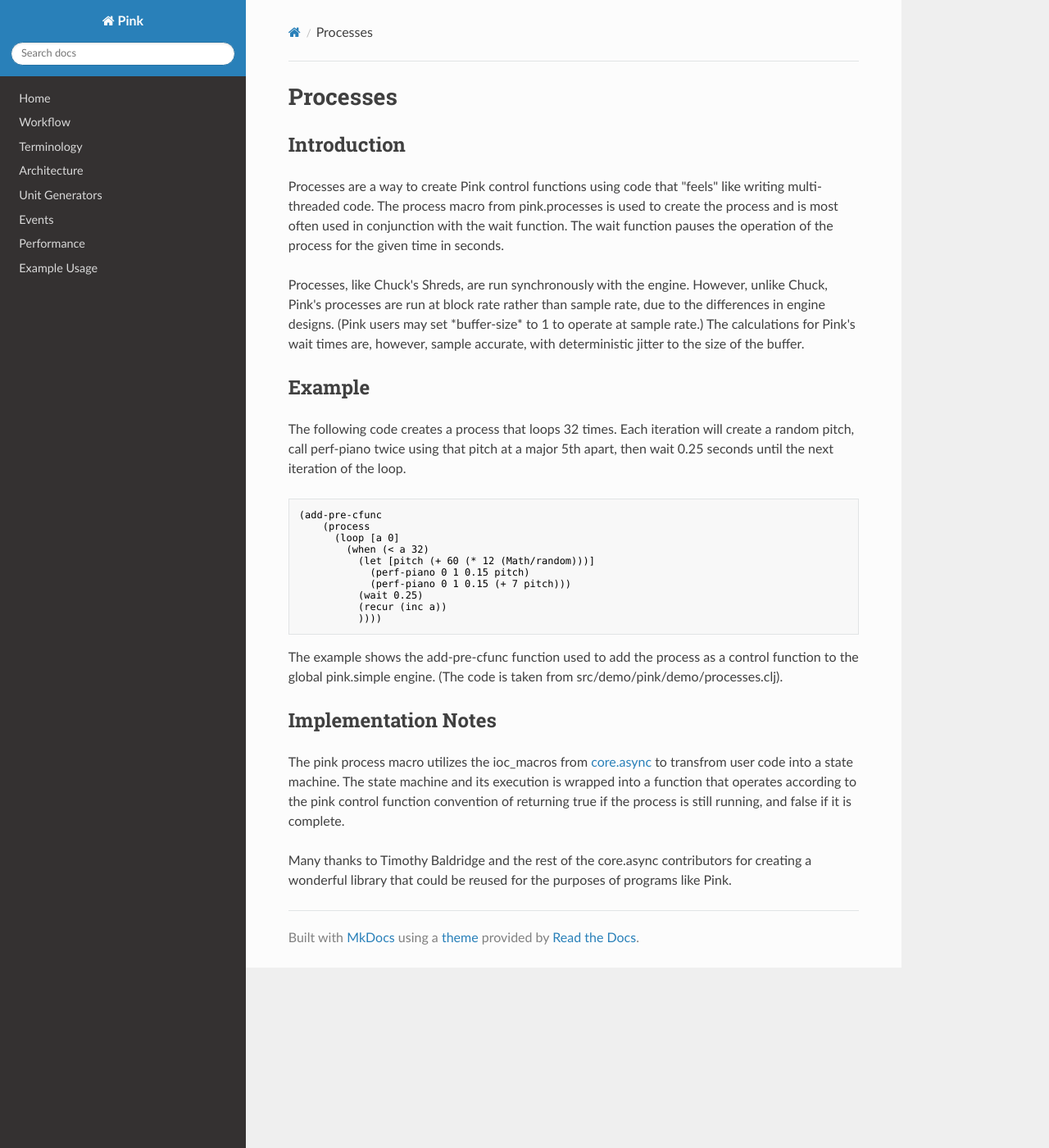
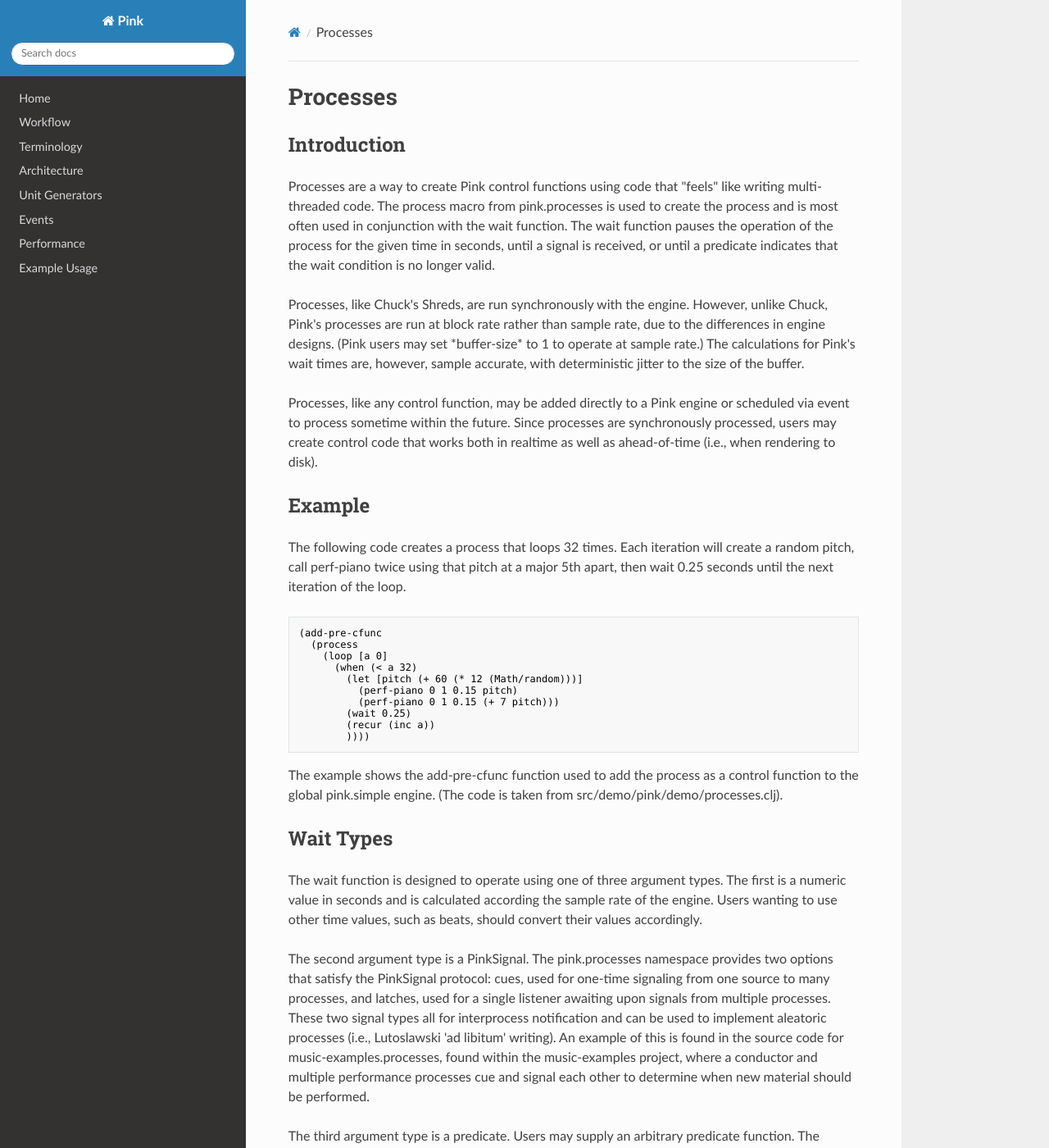
Before and after one commit to kunstmusik/pink, an MkDocs documentation site: the page built from doc/processes.md, in a window 1280 px wide and 1400 px high. Shown: the whole window at 82% size. Built offline with MkDocs 1.6.1, drawn with Linux system fonts in a browser that asks for light colours; nearby versions of some CDN libraries; old or Windows-style settings are respelled for this version of MkDocs; some of the changed text lies outside the part shown.

Commit message:
updated documentation for Processes regarding signals and predicates

````diff
--- a/doc/processes.md
+++ b/doc/processes.md
@@ -2,9 +2,11 @@
 
 ## Introduction
 
-Processes are a way to create Pink control functions using code that "feels" like writing multi-threaded code. The process macro from pink.processes is used to create the process and is most often used in conjunction with the wait function.  The wait function pauses the operation of the process for the given time in seconds.
+Processes are a way to create Pink control functions using code that "feels" like writing multi-threaded code. The process macro from pink.processes is used to create the process and is most often used in conjunction with the wait function.  The wait function pauses the operation of the process for the given time in seconds, until a signal is received, or until a predicate indicates that the wait condition is no longer valid.
 
 Processes, like Chuck's Shreds, are run synchronously with the engine.  However, unlike Chuck, Pink's processes are run at block rate rather than sample rate, due to the differences in engine designs.  (Pink users may set \*buffer-size\* to 1 to operate at sample rate.) The calculations for Pink's wait times are, however, sample accurate, with deterministic jitter to the size of the buffer.
+
+Processes, like any control function, may be added directly to a Pink engine or scheduled via event to process sometime within the future.  Since processes are synchronously processed, users may create control code that works both in realtime as well as ahead-of-time (i.e., when rendering to disk).
 
 ## Example
 
@@ -12,21 +14,30 @@ The following code creates a process that loops 32 times.  Each iteration will c
 
 ```clojure
 (add-pre-cfunc
-    (process
-      (loop [a 0]
-        (when (< a 32)
-          (let [pitch (+ 60 (* 12 (Math/random)))]
-            (perf-piano 0 1 0.15 pitch)
-            (perf-piano 0 1 0.15 (+ 7 pitch)))
-          (wait 0.25)
-          (recur (inc a))
-          ))))
+  (process
+    (loop [a 0]
+      (when (< a 32)
+        (let [pitch (+ 60 (* 12 (Math/random)))]
+          (perf-piano 0 1 0.15 pitch)
+          (perf-piano 0 1 0.15 (+ 7 pitch)))
+        (wait 0.25)
+        (recur (inc a))
+        ))))
 ```
 
 The example shows the add-pre-cfunc function used to add the process as a control function to the global pink.simple engine.  (The code is taken from src/demo/pink/demo/processes.clj).
 
+## Wait Types
+
+The wait function is designed to operate using one of three argument types. The first is a numeric value in seconds and is calculated according the sample rate of the engine. Users wanting to use other time values, such as beats, should convert their values accordingly.
+
+The second argument type is a PinkSignal.  The pink.processes namespace provides two options that satisfy the PinkSignal protocol: cues, used for one-time signaling from one source to many processes, and latches, used for a single listener awaiting upon signals from multiple processes. These two signal types all for interprocess notification and can be used to implement aleatoric processes (i.e., Lutoslawski 'ad libitum' writing).  An example of this is found in the source code for music-examples.processes, found within the music-examples project, where a conductor and multiple performance processes cue and signal each other to determine when new material should be performed.
+
+The third argument type is a predicate.  Users may supply an arbitrary predicate function.  The process will wait as long as the predicate returns truthy values (i.e., true) and the wait will complete when the predicate returns a falsey value (i.e., false, nil).
+
+
 ## Implementation Notes
 
-The pink process macro utilizes the ioc\_macros from [core.async](https://github.com/clojure/core.async/) to transfrom user code into a state machine. The state machine and its execution is wrapped into a function that operates according to the pink control function convention of returning true if the process is still running, and false if it is complete.
+The pink process macro utilizes the ioc\_macros from [core.async](https://github.com/clojure/core.async/) to transform user code into a state machine. The state machine and its execution is wrapped into a function that operates according to the Pink control function convention of returning true if the process is still running, and false if it is complete.
 
-Many thanks to Timothy Baldridge and the rest of the core.async contributors for creating a wonderful library that could be reused for the purposes of programs like Pink.
+Many thanks to Timothy Baldridge and the rest of the core.async contributors for creating a wonderfully extensible library that could be reused for the purposes of programs like Pink.
````
